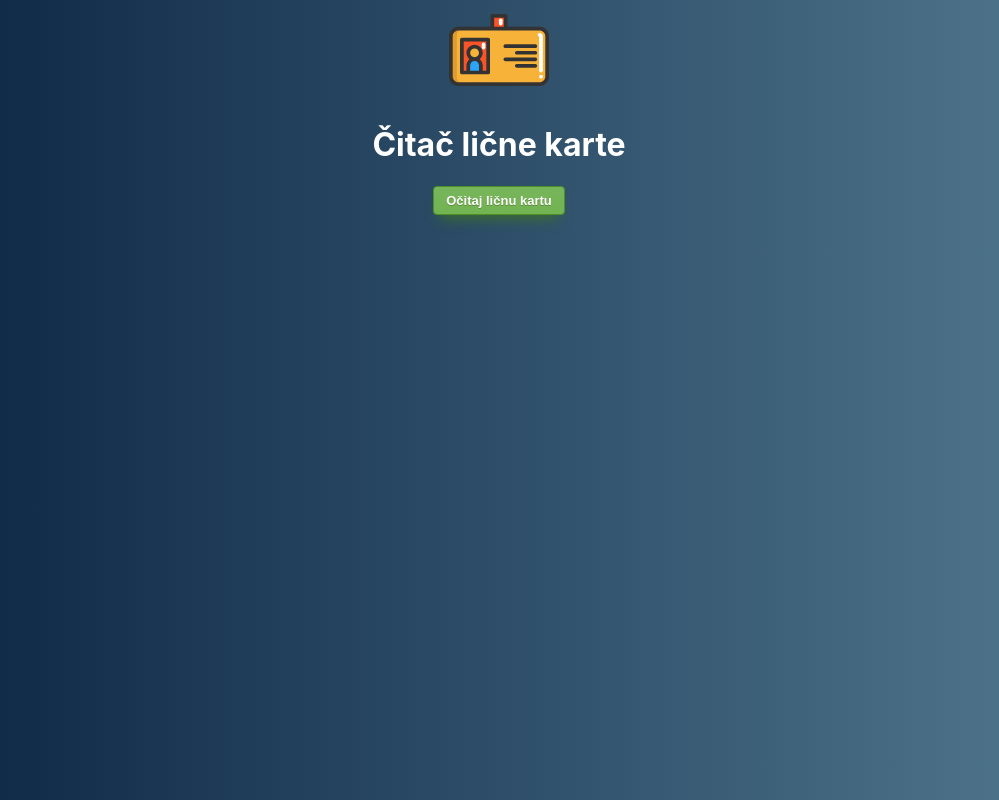
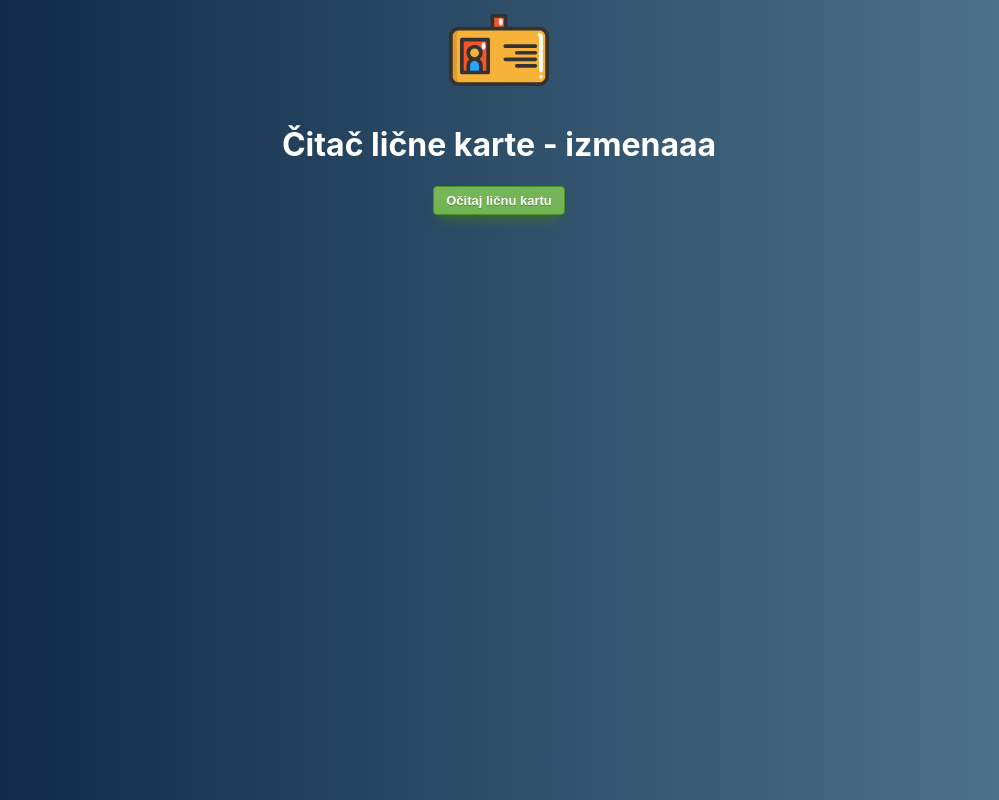
Before and after one commit to dev-uros/citac-licne-karte-rs, a website built with Vite: page index.html in a window 1280 px wide. Shown: the whole page, without its empty margins (141-1140 px from the left). Built offline with nearby package versions, Linux system fonts and the light colour scheme.

Commit message:
Testing changes

```diff
--- a/index.html
+++ b/index.html
@@ -49,7 +49,7 @@
 </div>
 
 <h1 style="color: white; text-align: center;">
-    Čitač lične karte
+    Čitač lične karte - izmenaaa
 </h1>
 <div style="width: 100%; display: none; background-color: #ff0000; border-radius: 25px; text-align: center; height: 40%"
      id="errorDiv">
```
